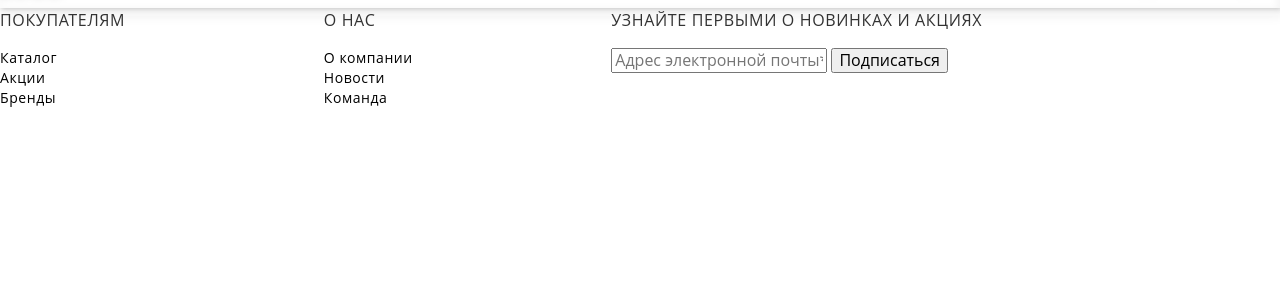
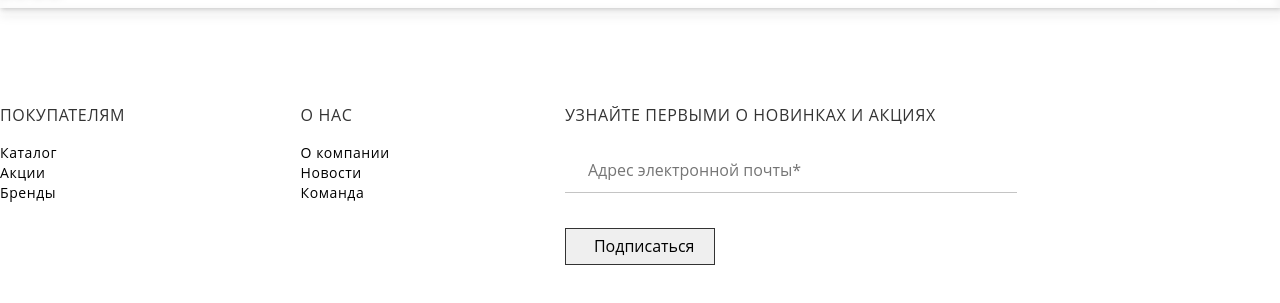
Before and after one commit to KenKarlson/kidsshop, a plain HTML site: page index.html in a window 1280 px wide. Shown: the part 43-346 px from the top of the page. Drawn offline with Linux system fonts and the light colour scheme.

Commit message:
add footer button

```diff
--- a/assets/sass/_settings.sass
+++ b/assets/sass/_settings.sass
@@ -8,3 +8,11 @@ html, body
 .container
   margin: 0 auto
   max-width: 1440px
+
+.input
+  padding: 0 23px
+  height: 50px
+  &:active
+    outline: none !important
+  &:focus
+    outline: none
--- a/assets/sass/blocks/footer/_footer.sass
+++ b/assets/sass/blocks/footer/_footer.sass
@@ -1,4 +1,5 @@
 .footer
+  margin-top: 95px
   &-wrapper
     display: flex
     align-items: start
@@ -20,7 +21,20 @@
     list-style: none
     margin: 0
     padding: 0
-
+  &__form
+    display: flex
+    flex-direction: column
+  &__input
+    //position: relative
+    margin-bottom: 35px
+    padding-top: 12px
+    padding-bottom: 8px
+    width: 452px
+    //border: none
+    border-left: none
+    border-right: none
+    border-top: none
+    border-bottom: 1px solid #C4C4C4
   &__item
   &__link
     margin-bottom: 8px
@@ -33,3 +47,13 @@
     color: inherit
   &__contact-form
     flex-grow: 3
+  &__button
+    align-items: center
+    padding: 8px 28px
+    //position: absolute
+    width: 150px
+    //height: 36px
+    right: 280px
+    top: 10px
+    border: 1px solid #333333
+    cursor: pointer
--- a/index.html
+++ b/index.html
@@ -62,7 +62,7 @@
           <h3 class="footer__title footer__title">Узнайте первыми о новинках и акциях</h3>
 
           <form action="send.php" method="POST" class="footer__form form">
-            <input type="email" class="input modal__input" placeholder="Адрес электронной почты*" name="email" required>
+            <input type="email" class="input footer__input" placeholder="Адрес электронной почты*" name="email" required>
             <button class="button footer__button" type="submit">Подписаться</button>
           </form>
 
```
Also changed, not shown: assets/css/style.css, 1 other file.
